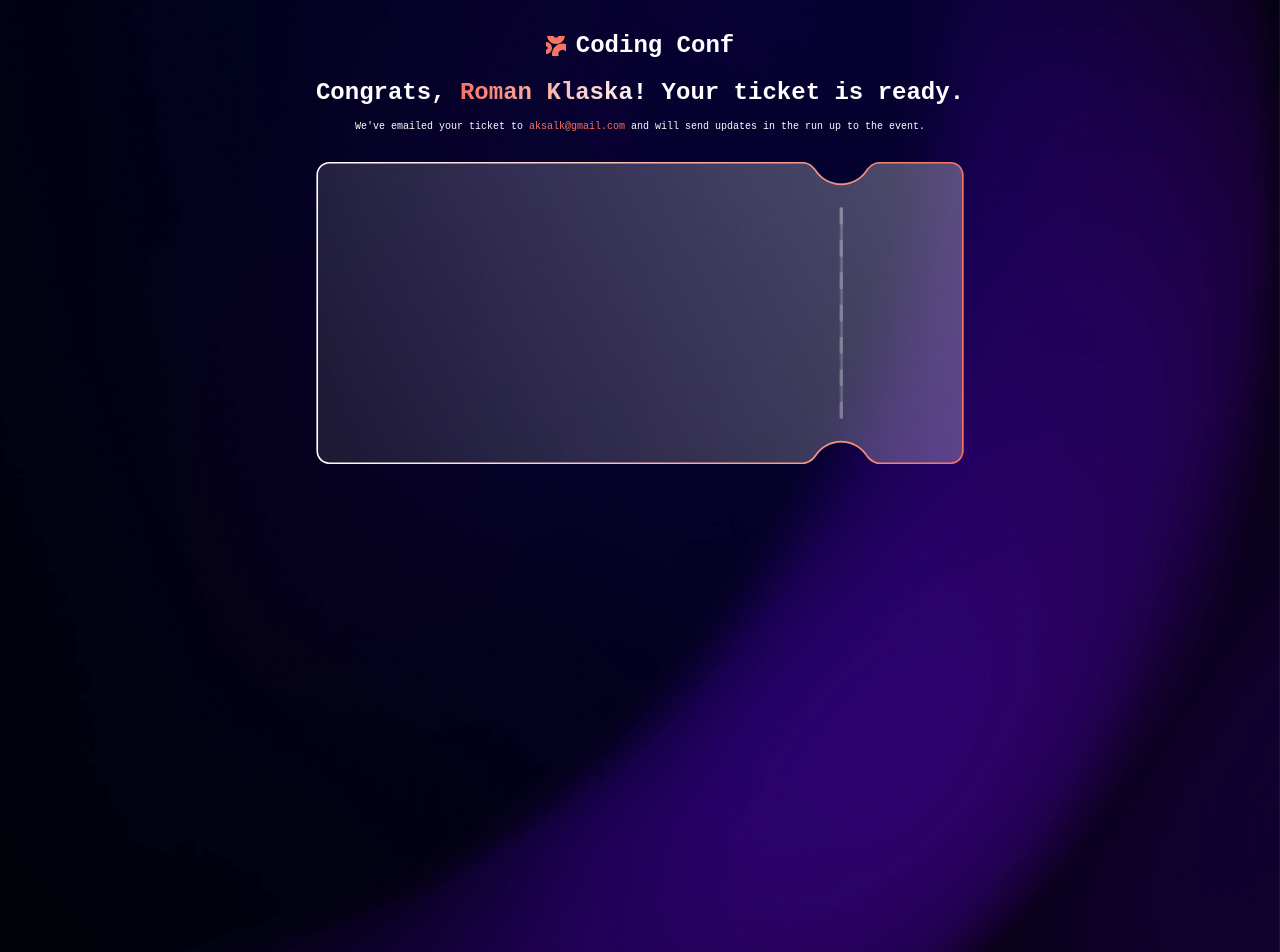
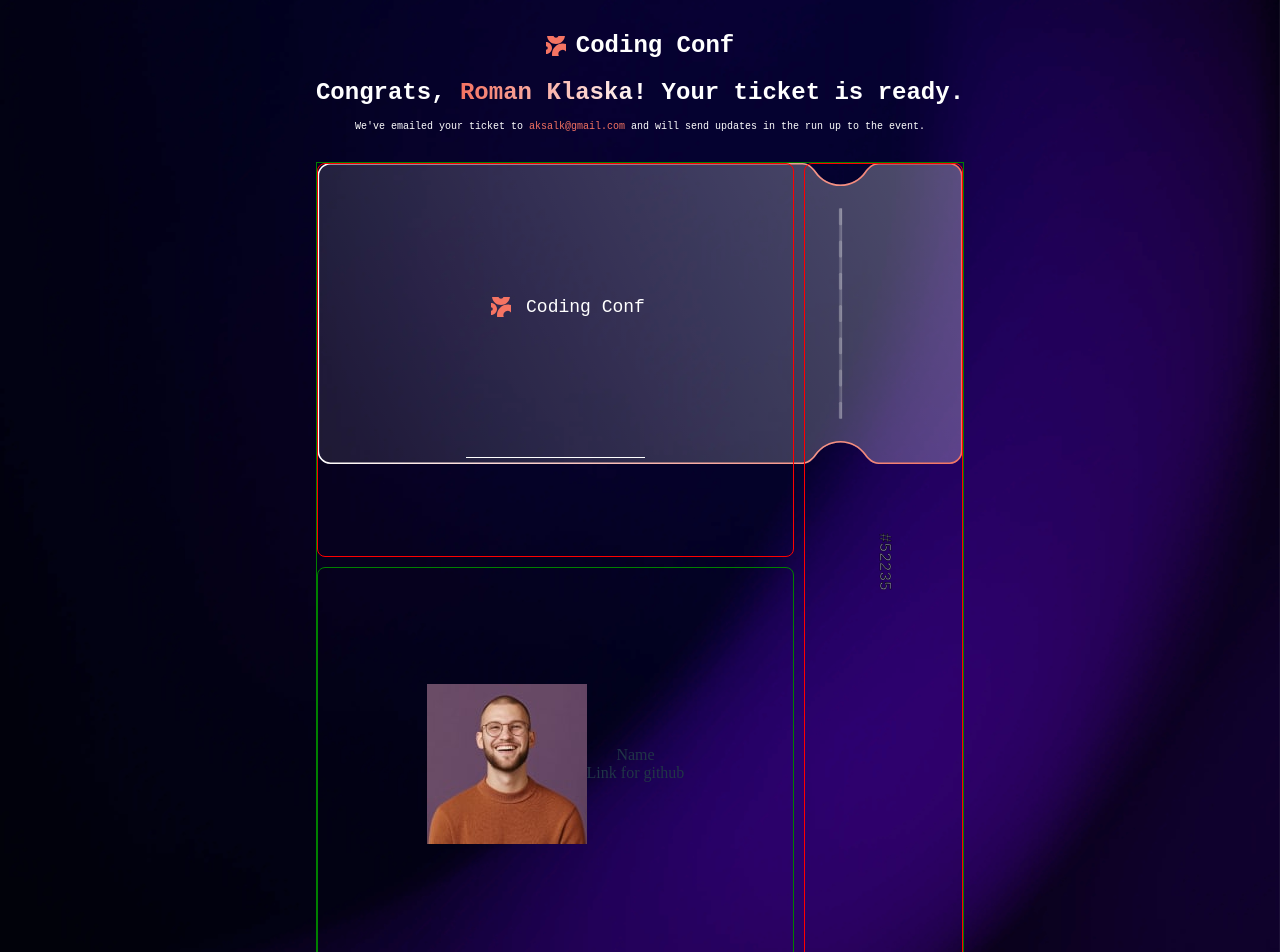
Before and after one commit to imrisko222/conference-ticket-generator, a React (Vite) app: page / in a window 1280 px wide. Shown: the top 952 px of the page. Built offline with nearby package versions, Linux system fonts and the light colour scheme.

Commit message:
skusam spravit rozlozenie textu a obrazkov v tickete pomocou gridu

```diff
--- a/src/components/Ticket/GeneratedTicket/GeneratedTicket.jsx
+++ b/src/components/Ticket/GeneratedTicket/GeneratedTicket.jsx
@@ -15,23 +15,29 @@ const GeneratedTicket = () => {
 
   return (
     <div class={style.ticketContainer}>
-      {/* <div className={style.partOfTicketOne}>
-    <div className={style.namedSection}>
+      <div className={`${style.box} ${style.itemOne}`}>
+        <div className={style.confSection}>
           <img src={Icon} alt="Conference icon" />
           <p>Coding Conf</p>
         </div>
         <div className={style.avatarSection}>
+          {/* <img src={Avatar} alt="Conference attendees photo" />
+          <div className={style.informations}>
+            <p>Name</p>
+            <p>Link github</p>
+          </div> */}
+        </div>
+      </div>
+      <div className={`${style.box} ${style.itemTwo}`}>
         <img src={Avatar} alt="Conference attendees photo" />
         <div>
-        <p>Meno</p>
-        <p>odkaz na github</p>
+          <p>Name</p>
+          <p>Link for github</p>
         </div>
       </div>
+      <div className={`${style.box} ${style.itemThree}`}>
+        <p className={style.generatedNumber}>{ticketNumber}</p>
       </div>
-  <div className={style.partOfTicketTwo}></div>
-  <div className={style.partOfTicketThree}>
-    <p className={style.generatedNumber}>{ticketNumber}</p>
-  </div> */}
       {/* <img src={Ticket} alt="ticket" /> */}
     </div>
   );
--- a/src/components/Ticket/GeneratedTicket/GeneratedTicket.module.css
+++ b/src/components/Ticket/GeneratedTicket/GeneratedTicket.module.css
@@ -6,30 +6,37 @@
   background-position: top;
   background-repeat: no-repeat;
 
-  /* width: 100%;
-  overflow: hidden; */
+border: 1px green solid;
 
-  /* height: 300px;
-  width: 600px;
-  display: flex; */
+display: grid;
+grid-template-columns: 3fr 1fr; /* Prvý stĺpec 3fr, druhý 1fr */
+    grid-template-rows: 1fr 1fr; /* Dva riadky */
+    gap: 10px; /* Medzera medzi grid prvkami */
+
 }
 
-.ticketContainer > img {
-  max-width: 100%;
-  height: auto;
+
+.box {
+    display: flex;
+    align-items: center;
+    justify-content: center;
+    border: 1px solid darkblue;
 }
 
-.partOfTicketOne {
-  width: 85%;
+.itemOne {
+    grid-column: 1 / 2; /* Prvý column */
+    grid-row: 1 / 2; /* Prvý row */
+
+
   height: 100%;
-  border: white 1px solid;
+  border: red 1px solid;
   border-radius: 8px;
   box-sizing: border-box;
   margin: 0;
   padding: 0;
 }
 
-.namedSection {
+.confSection {
   display: flex;
   align-items: flex-start;
   gap: 15px;
@@ -40,11 +47,10 @@
   font-size: 18px;
   font-family: "Inconsolata", monospace;
 
-  /*nasl riad vym*/
   border-bottom: 1px solid white;
 }
 
-.namedSection > img {
+.confSection > img {
   width: 20px;
 }
 
@@ -62,20 +68,20 @@
   padding: 25px;
 }
 
-.partOfTicketTwo {
-  width: 5%;
+.itemTwo {
+    grid-column: 1 / 2; /* Prvý column */
+    grid-row: 2 / 3; /* Druhý row */
+
   height: 100%;
 
   border: green 1px solid;
   border-radius: 8px;
 }
 
-.partOfTicketThree {
-  display: flex;
-  justify-content: center;
-  align-items: center;
+.itemThree {
+    grid-column: 2 / 3; /* Druhý column */
+    grid-row: 1 / 3; /* Rozprestrie sa cez oba rows */
 
-  width: 10%;
   height: 100%;
 
   border: red 1px solid;
@@ -88,5 +94,4 @@
   -webkit-text-stroke: 0.5px black;
   writing-mode: vertical-lr;
 
-  /* text-orientation: upright; */
 }
```
Lines whose indentation alone changed are shown as unchanged.
